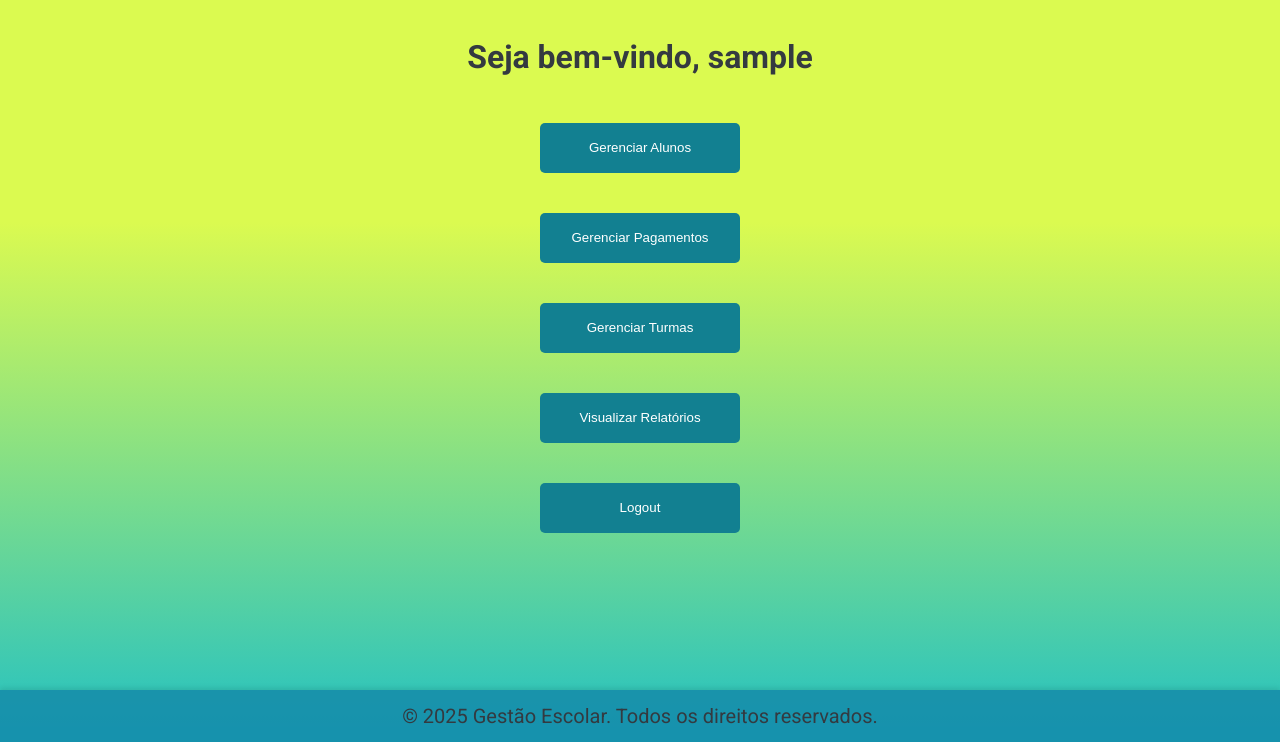
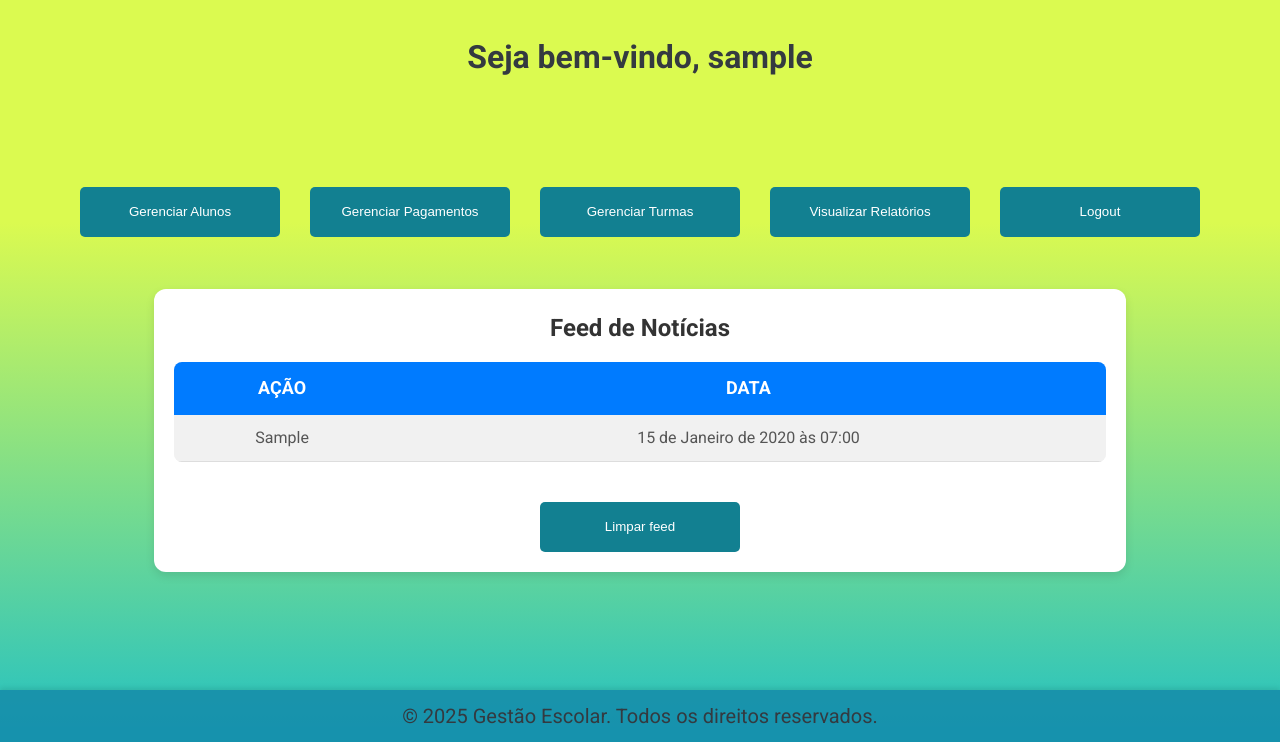
Before and after one commit to ThalesHenri/GestaoEscolar, a Django app: page /adminDashboard/ in a window 1280 px wide. Shown: the part 58-800 px from the top of the page. Run offline with Django 5.2, Linux system fonts and the light colour scheme; a user stored in the database is signed in; tables that the repository leaves empty hold one stand-in row (values such as "Sample post").

Commit message:
algumas mudanças feitas na call com o dev erickson no dia 04/02

```diff
--- a/siteDjango/main/models.py
+++ b/siteDjango/main/models.py
@@ -89,6 +89,9 @@ class Usuario(models.Model):
     def __str__(self):
         return self.nome
 
+class Feed(models.Model):
+    acao = models.CharField(max_length=100)
+    data = models.DateTimeField(default=now)
 
 class Mensalidade(models.Model):
     FORMA_PAGAMENTO_CHOICES = [
--- a/siteDjango/main/static/style.css
+++ b/siteDjango/main/static/style.css
@@ -92,6 +92,66 @@ main {
 }
 .Sobre p{
     margin-top: 2.5rem;
+}
+.adminDashboard{
+    display: flex;
+    justify-content: center;
+    align-items: center;
+    padding: 2rem;
+    margin-top: 2rem;
+
+}
+.adminDashboard ul{
+    flex-direction: row;
+    gap: 30px;
+
+}
+.feed {
+    width: 80%;
+    margin: 20px auto;
+    background: #fff;
+    border-radius: 12px;
+    box-shadow: 0px 4px 10px rgba(0, 0, 0, 0.1);
+    padding: 20px;
+    text-align: center;
+}
+
+.feed h2 {
+    color: #333;
+    font-size: 24px;
+    margin-bottom: 15px;
+}
+
+.feed table {
+    width: 100%;
+    border-collapse: collapse;
+    background: #f9f9f9;
+    border-radius: 8px;
+    overflow: hidden;
+}
+
+.feed th {
+    background: #007bff;
+    color: white;
+    font-size: 18px;
+    padding: 12px;
+    text-transform: uppercase;
+}
+
+.feed td {
+    padding: 10px;
+    border-bottom: 1px solid #ddd;
+    color: #555;
+    font-size: 16px;
+}
+
+.feed tr:nth-child(even) {
+    background: #f1f1f1;
+}
+
+.feed tr:hover {
+    background: #d6e4ff;
+    transition: 0.3s;
 }
 
 button {
--- a/siteDjango/main/templates/addAluno.html
+++ b/siteDjango/main/templates/addAluno.html
@@ -1,4 +1,8 @@
 {% extends "index.html" %}
+{% block inicio %}
+    <a href="{% url 'adminDashboard' %}"><i class="fas fa-home"></i> Início</a>
+    <a href="{% url 'perfil' %}"><i class="fas fa-user"></i> Perfil</a>
+{% endblock inicio %}
 {% block content %}
 
 
--- a/siteDjango/main/templates/addTurma.html
+++ b/siteDjango/main/templates/addTurma.html
@@ -1,4 +1,8 @@
 {% extends "index.html" %}
+{% block inicio %}
+    <a href="{% url 'adminDashboard' %}"><i class="fas fa-home"></i> Início</a>
+    <a href="{% url 'perfil' %}"><i class="fas fa-user"></i> Perfil</a>
+{% endblock inicio %}
 {% block content %}
 
 <h1 class="h3 mb-3">Adicionar Nova Turma:</h1>
--- a/siteDjango/main/templates/adminDashboard.html
+++ b/siteDjango/main/templates/adminDashboard.html
@@ -1,4 +1,8 @@
 {% extends "index.html" %}
+{% block inicio %}
+    <a href="{% url 'adminDashboard' %}"><i class="fas fa-home"></i> Início</a>
+    <a href="{% url 'perfil' %}"><i class="fas fa-user"></i> Perfil</a>
+{% endblock inicio %}
 {% block content %}
 <h1>Seja bem-vindo, {{ usuario }}</h1>
 <div class="adminDashboard">
@@ -10,4 +14,21 @@
         <li><a href="{% url 'logout' %}"><button>Logout</button></a></li>
     </ul>
 </div>
+<div class="feed">
+    <h2>Feed de Notícias</h2>
+    <table>
+        <tr>
+            <th>Ação</th>
+            <th>Data</th>
+        </tr>
+        {% for feed in feeds %}
+        <tr>
+            <td>{{ feed.acao }}</td>
+            <td>{{ feed.data }}</td>
+        </tr>
+        {% endfor %}
+    </table>
+    <a href="{% url "limparFeed" %}"><button onclick="return confirm('Tem certeza que deseja limpar o feed?');">Limpar feed</button></a>
+</div>
+
 {% endblock content %}
--- a/siteDjango/main/templates/editarAluno.html
+++ b/siteDjango/main/templates/editarAluno.html
@@ -1,4 +1,8 @@
 {% extends "index.html" %}
+{% block inicio %}
+    <a href="{% url 'adminDashboard' %}"><i class="fas fa-home"></i> Início</a>
+    <a href="{% url 'perfil' %}"><i class="fas fa-user"></i> Perfil</a>
+{% endblock inicio %}
 {% block content %}
 <div class="registrarForm">
     <h1 class="h3 mb-3">Editar Alunos:</h1>
--- a/siteDjango/main/templates/erro.html
+++ b/siteDjango/main/templates/erro.html
@@ -1,4 +1,8 @@
 {% extends "index.html" %}
+{% block inicio %}
+    <a href="{% url 'adminDashboard' %}"><i class="fas fa-home"></i> Início</a>
+    <a href="{% url 'perfil' %}"><i class="fas fa-user"></i> Perfil</a>
+{% endblock inicio %}
 {% block content %}
 <div class="Box">
     <h1>ERRO</h1>
--- a/siteDjango/main/templates/index.html
+++ b/siteDjango/main/templates/index.html
@@ -12,8 +12,7 @@
 
 <body>
     <nav>
-        <a href="{% url 'adminDashboard' %}"><i class="fas fa-home"></i> Início</a>
-        <a href="{% url 'perfil' %}"><i class="fas fa-user"></i> Perfil</a>
+        {% block inicio %}<a href="{% url 'home' %}"><i class="fas fa-home"></i> Início</a>{% endblock inicio %}
         <a href="#Sobre"><i class="fas fa-info-circle"></i> Sobre</a>
         <a href="#">Configurações</a>
         <a href="#">Sair</a>
--- a/siteDjango/main/templates/pagamentosDashboard.html
+++ b/siteDjango/main/templates/pagamentosDashboard.html
@@ -1,4 +1,8 @@
 {% extends "index.html" %}
+{% block inicio %}
+    <a href="{% url 'adminDashboard' %}"><i class="fas fa-home"></i> Início</a>
+    <a href="{% url 'perfil' %}"><i class="fas fa-user"></i> Perfil</a>
+{% endblock inicio %}
 {% block content %}
 <div class="pagamento_options">
 
--- a/siteDjango/main/templates/perfil.html
+++ b/siteDjango/main/templates/perfil.html
@@ -1,4 +1,8 @@
 {% extends "index.html" %}
+{% block inicio %}
+    <a href="{% url 'adminDashboard' %}"><i class="fas fa-home"></i> Início</a>
+    <a href="{% url 'perfil' %}"><i class="fas fa-user"></i> Perfil</a>
+{% endblock inicio %}
 {% block content %}
 
 <head>
--- a/siteDjango/main/templates/turmaDetalhes.html
+++ b/siteDjango/main/templates/turmaDetalhes.html
@@ -1,5 +1,8 @@
 {% extends "index.html" %}
-
+{% block inicio %}
+    <a href="{% url 'adminDashboard' %}"><i class="fas fa-home"></i> Início</a>
+    <a href="{% url 'perfil' %}"><i class="fas fa-user"></i> Perfil</a>
+{% endblock inicio %}
 {% block content %}
 
 <div id="alunos-container">
--- a/siteDjango/main/templates/turmasDashboard.html
+++ b/siteDjango/main/templates/turmasDashboard.html
@@ -1,4 +1,8 @@
 {% extends "index.html" %}
+{% block inicio %}
+    <a href="{% url 'adminDashboard' %}"><i class="fas fa-home"></i> Início</a>
+    <a href="{% url 'perfil' %}"><i class="fas fa-user"></i> Perfil</a>
+{% endblock inicio %}
 {% block content %}
 
 <div id="turmas-container">
--- a/siteDjango/main/urls.py
+++ b/siteDjango/main/urls.py
@@ -18,5 +18,6 @@ urlpatterns = [
     path('editarAluno/<int:aluno_id>/', views.editarAluno, name='editarAluno'),
     path('logout/', views.logout, name='logout'),
     path('pagamentoDashboard/', views.pagamentoDashboard, name='pagamentoDashboard'),
+    path('limparFeed/', views.limparFeed, name='limparFeed'),
     path('perfil/', views.perfil, name="perfil"),
 ]
--- a/siteDjango/main/views.py
+++ b/siteDjango/main/views.py
@@ -2,7 +2,7 @@ from django.shortcuts import render, redirect, get_object_or_404, redirect
 from django.contrib.auth import authenticate, login as auth_login, logout as auth_logout
 from django.contrib.auth.models import User
 from django.contrib import messages
-from .models import Turma, Aluno, Mensalidade
+from .models import Turma, Aluno, Mensalidade,Feed
 from .forms import TurmaForm, AlunoForm
 from .forms import *
 from django.contrib.auth.decorators import login_required
@@ -28,6 +28,8 @@ def registrar(request):
         try:
             User.objects.create_user(
                 username=usuario, email=email, password=senha)
+            feed = Feed(acao="Usuário registrado com sucesso!", data=timezone.now())
+            feed.save()
             return render(request, 'sucesso.html')
         except Exception as e:
             return render(request, 'erro.html', {'mensagem': str(e)})
@@ -46,6 +48,8 @@ def login(request):
             # Realiza o login do usuário e redireciona para o dashboard
             auth_login(request, usuario)
             # Substitua pelo nome da URL do dashboard
+            feed = Feed(acao="Usuário logado com sucesso!", data= timezone.now())
+            feed.save()
             return redirect('adminDashboard')
         else:
             # Renderiza a página de erro em caso de falha na autenticação
@@ -57,13 +61,17 @@ def login(request):
 
 def logout(request):
     auth_logout(request)
+    feed = Feed(acao="Usuário deslogado com sucesso!", data=timezone.now())
+    feed.save()
     return redirect('login')
 
 @login_required
 def adminDashboard(request):
     usuario = request.user
+    feeds = Feed.objects.all()
     context = {
-        'usuario': usuario
+        'usuario': usuario,
+        'feeds': feeds
     }
     print(f"aqui está o {usuario}")
     return render(request, 'adminDashboard.html', context=context)
@@ -75,7 +83,8 @@ def addTurma(request):
         form = TurmaForm(request.POST)
         if form.is_valid():
             form.save()
-            messages.success(request, 'Turma adicionada com sucesso!')
+            feed = Feed(acao=f"Turma {form.cleaned_data['nome']} adicionada com sucesso!", data=timezone.now())
+            feed.save()
             return redirect('turmasDashboard')
     else:
         form = TurmaForm()
@@ -108,7 +117,9 @@ def turmaDetalhes(request, turma_id):
             aluno = form.save(commit=False)
             # Associa o aluno à turma atual
             aluno.turma = turma
-            aluno.save()  # Salva o aluno no banco de dados
+            aluno.save()# Salva o aluno no banco de dados
+            feed = Feed(acao=f"Aluno {aluno.nome} adicionado com sucesso!", data=timezone.now())
+            feed.save()
             return redirect('turmaDetalhes', turma_id=turma.id)  # Redireciona para a mesma página
     else:
         # Inicializa o formulário vazio para a adição de novos alunos
@@ -128,6 +139,10 @@ def alunosDashboard(request):
     return render(request, 'alunosDashboard.html', {'alunos': alunos})
 
 
+def limparFeed(request):
+    Feed.objects.all().delete()
+    return redirect('adminDashboard')
+
 
 @login_required
 def editarAluno(request, aluno_id):
@@ -137,7 +152,8 @@ def editarAluno(request, aluno_id):
         form = AlunoForm(request.POST, instance=aluno)
         if form.is_valid():
             form.save()
-            messages.success(request, f'Aluno {aluno.nome} editado com sucesso!')
+            feed = Feed(acao=f"Aluno {aluno.nome} editado com sucesso!", data=timezone.now())
+            feed.save()
             return redirect('alunosDashboard')
     else:
         form = AlunoForm(instance=aluno)
@@ -160,6 +176,7 @@ def addAluno(request, turma_id):
             else:
                 aluno.save()
 
+
                 # Criação das mensalidades com base no dia de pagamento
                 for mes in range(1, 13):  # Assumindo a criação de mensalidades para todos os meses do ano
                     data_vencimento = timezone.now().replace(month=mes, day=aluno.dia_pagamento, year=timezone.now().year).date()
@@ -170,7 +187,8 @@ def addAluno(request, turma_id):
                         data_vencimento=data_vencimento,  # Data de vencimento com o ano vigente
                         pago=False
                     )
-                messages.success(request, 'Aluno adicionado com sucesso!')
+                feed = Feed(acao=f"Aluno {aluno.nome} adicionado com sucesso!", data=timezone.now())
+                feed.save()
                 return redirect('addAluno', turma_id=turma.id)
     else:
         form = AlunoForm()
@@ -205,6 +223,8 @@ def alunoDetalhes(request, aluno_id):
 
         if data_vencimento < hoje and mensalidade.status == "Em Aberto":
             mensalidade.status = "Em Atraso"
+            feed = Feed(acao=f"Mensalidade {mensalidade.mes} do aluno {aluno.nome} em atraso!", data=timezone.now())
+            feed.save()
             mensalidade.save()
 
         mensalidade.mes_nome = MESES[mensalidade.mes]
@@ -218,6 +238,8 @@ def alunoDetalhes(request, aluno_id):
         if acao == "marcar_pago":
             mensalidade.status = "Pago"
             mensalidade.dia_pagamento_realizado = now().date()  # ✅ Salvar data
+            feed = Feed(acao=f"Mensalidade {mensalidade.mes} do aluno {aluno.nome} pago com sucesso!", data=timezone.now())
+            feed.save()
             mensalidade.forma_pagamento = forma_pagamento
         elif acao == "desmarcar_pago":
             mensalidade.status = "Em Aberto"
@@ -236,7 +258,8 @@ def excluirAluno(request, aluno_id):
 
     if request.method == 'POST':  # Garante que a exclusão só ocorre via POST
         aluno.delete()
-        messages.success(request, f'Aluno {aluno.nome} excluído com sucesso!')
+        feed = Feed(acao=f"Aluno {aluno.nome} excluído com sucesso!", data=timezone.now())
+        feed.save()
         return redirect('alunosDashboard')  # Redireciona para o dashboard dos alunos
 
     # Caso o método não seja POST, redirecione ou mostre erro
@@ -249,7 +272,8 @@ def excluir_turma(request, turma_id):
 
     if request.method == "POST":
         turma.delete()
-        messages.success(request, "Turma excluída com sucesso!")
+        feed = Feed(acao=f"Turma {turma.nome} excluida com sucesso!", data=timezone.now())
+        feed.save()
         return redirect("turmasDashboard")  # Redireciona para a lista de turmas
 
     return redirect("turmaDetalhes", turma_id=turma.id)
```
Also changed, not shown: siteDjango/main/templates/alunoDetalhes.html (+9 -4 lines), siteDjango/main/templates/alunosDashboard.html (+5 -5 lines), siteDjango/main/migrations/0003_alter_turma_valormensalidade.py (added), siteDjango/main/migrations/0004_feed.py (added).
